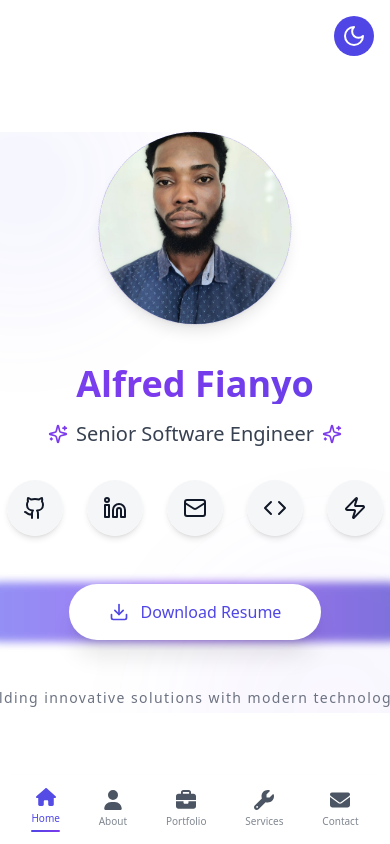
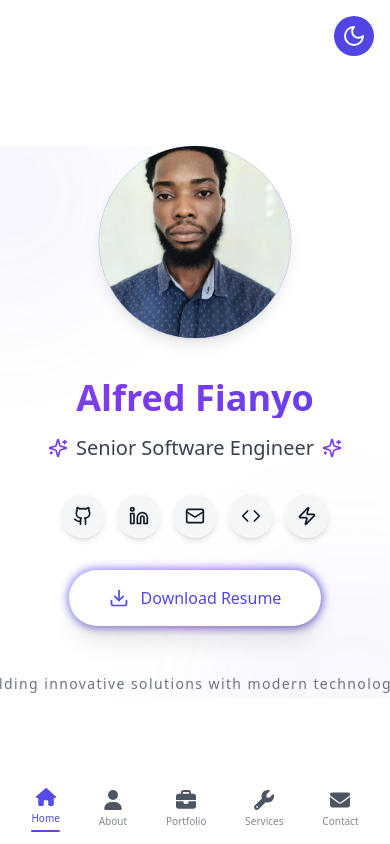
Before and after one commit to Bhankid/Portfolio, a React (Vite) app: page / in a window 390 px wide. Shown: the top 844 px of the page. Built offline with nearby package versions, Linux system fonts and the light colour scheme.

Commit message:
fix: update skill level for Next JS and adjust icon sizes in HomeSection component

```diff
--- a/src/App.tsx
+++ b/src/App.tsx
@@ -11,6 +11,7 @@ import ContactSection from './components/ContactSection';
 const skills = [
   // Frontend
   { name: 'React & React Native', level: 85 },
+  { name: 'Next JS', level: 88 },
   { name: 'JavaScript', level: 85 },
   { name: 'TypeScript', level: 80 },
   { name: 'HTML5', level: 85 },
--- a/src/components/HomeSection.tsx
+++ b/src/components/HomeSection.tsx
@@ -75,18 +75,18 @@ const HomeSection: React.FC<HomeSectionProps> = ({ isActive }) => {
         </div>
 
         {/* Social links with staggered animation */}
-        <div className="flex justify-center gap-6 mb-12">
+        <div className="flex justify-center flex-wrap gap-3 sm:gap-6 mb-8 sm:mb-12 px-2">
           {[
-            { icon: <Github className="w-6 h-6" />, delay: 400, color: 'hover:text-gray-800 dark:hover:text-white', href: '#' },
-            { icon: <Linkedin className="w-6 h-6" />, delay: 500, color: 'hover:text-blue-600', href: '#' },
-            { icon: <Mail className="w-6 h-6" />, delay: 600, color: 'hover:text-red-500', href: '#' },
-            { icon: <Code className="w-6 h-6" />, delay: 700, color: 'hover:text-green-500', href: '#' },
-            { icon: <Zap className="w-6 h-6" />, delay: 800, color: 'hover:text-yellow-500', href: '#' }
+            { icon: <Github className="w-5 h-5 sm:w-6 sm:h-6" />, delay: 400, color: 'hover:text-gray-800 dark:hover:text-white', href: '#' },
+            { icon: <Linkedin className="w-5 h-5 sm:w-6 sm:h-6" />, delay: 500, color: 'hover:text-blue-600', href: '#' },
+            { icon: <Mail className="w-5 h-5 sm:w-6 sm:h-6" />, delay: 600, color: 'hover:text-red-500', href: '#' },
+            { icon: <Code className="w-5 h-5 sm:w-6 sm:h-6" />, delay: 700, color: 'hover:text-green-500', href: '#' },
+            { icon: <Zap className="w-5 h-5 sm:w-6 sm:h-6" />, delay: 800, color: 'hover:text-yellow-500', href: '#' }
           ].map((item, index) => (
             <a
               key={index}
               href={item.href}
-              className={`p-4 rounded-full bg-gray-100/80 dark:bg-dark-800/80 backdrop-blur-sm ${item.color} transform hover:scale-110 hover:-translate-y-1 transition-all duration-300 shadow-md ${
+              className={`p-3 sm:p-4 rounded-full bg-gray-100/80 dark:bg-dark-800/80 backdrop-blur-sm ${item.color} transform hover:scale-110 hover:-translate-y-1 transition-all duration-300 shadow-md ${
                 loaded ? 'opacity-100 translate-y-0' : 'opacity-0 translate-y-10'
               }`}
               style={{ transitionDelay: `${item.delay}ms` }}
@@ -96,29 +96,30 @@ const HomeSection: React.FC<HomeSectionProps> = ({ isActive }) => {
             </a>
           ))}
         </div>
-
         {/* Resume button with animated gradient border */}
         <div
           className={`relative group ${
             loaded ? 'opacity-100 translate-y-0' : 'opacity-0 translate-y-10'
-          } transition-all duration-1000 delay-900`}
+          } transition-all duration-1000 delay-900 inline-block mx-auto`}
         >
           <div className="absolute -inset-0.5 bg-gradient-to-r from-primary-400 via-accent-500 to-primary-600 rounded-full opacity-70 group-hover:opacity-100 blur-sm group-hover:blur transition-all duration-300"></div>
           <button className="relative bg-white dark:bg-dark-800 text-primary-500 dark:text-primary-400 font-medium px-10 py-4 rounded-full flex items-center gap-3 mx-auto hover:scale-105 transition-all duration-300 shadow-xl">
             <Download className="w-5 h-5" />
-            <span>Download Resume</span>
+            <span className="whitespace-nowrap">Download Resume</span>
             <span className="absolute inset-0 rounded-full bg-gradient-to-r from-primary-500 to-accent-500 opacity-0 group-hover:opacity-10 transition-opacity duration-300"></span>
           </button>
         </div>
 
         {/* Animated typing text */}
         <div
-          className={`mt-12 text-sm text-gray-500 dark:text-gray-400 ${
-            loaded ? 'opacity-100' : 'opacity-0'
-          } transition-opacity duration-1000 delay-1000`}
-        >
-          <p className="typewriter-text">Building innovative solutions with modern technologies</p>
-        </div>
+        className={`mt-12 text-sm text-gray-500 dark:text-gray-400 ${
+          loaded ? 'opacity-100' : 'opacity-0'
+        } transition-opacity duration-1000 delay-1000 max-w-full px-4`}
+      >
+        <p className="typewriter-text text-center whitespace-wrap mx-auto break-words sm:whitespace-nowrap whitespace-normal">
+          Building innovative solutions with modern technologies
+        </p>
+      </div>
       </div>
     </section>
   );
```
